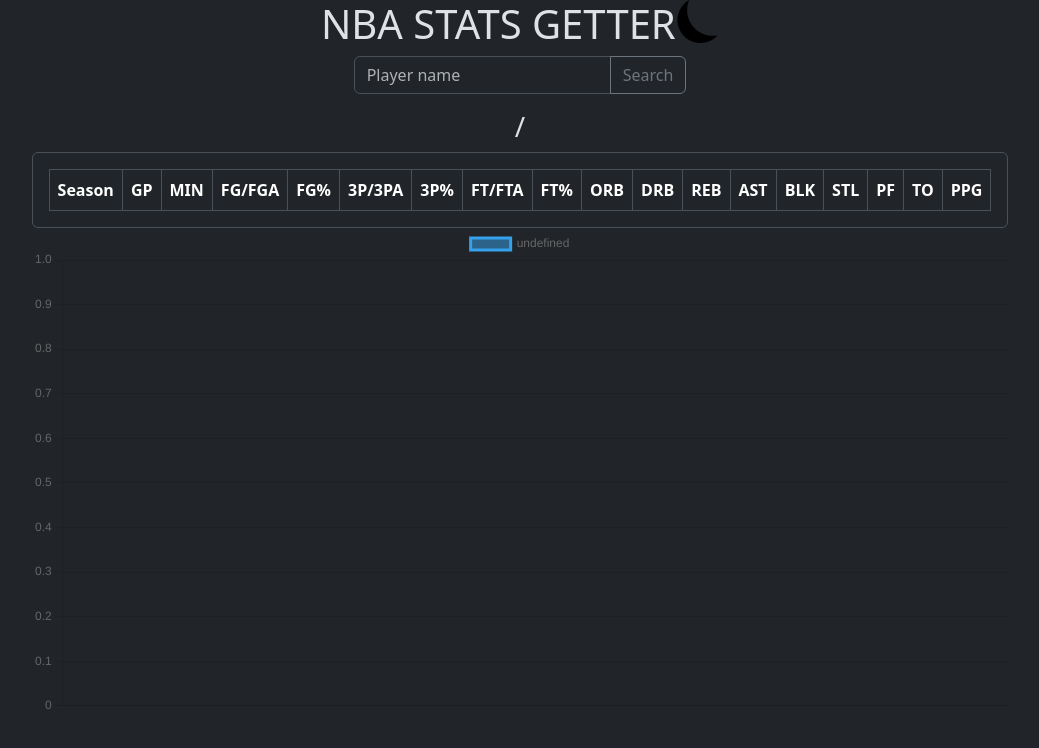
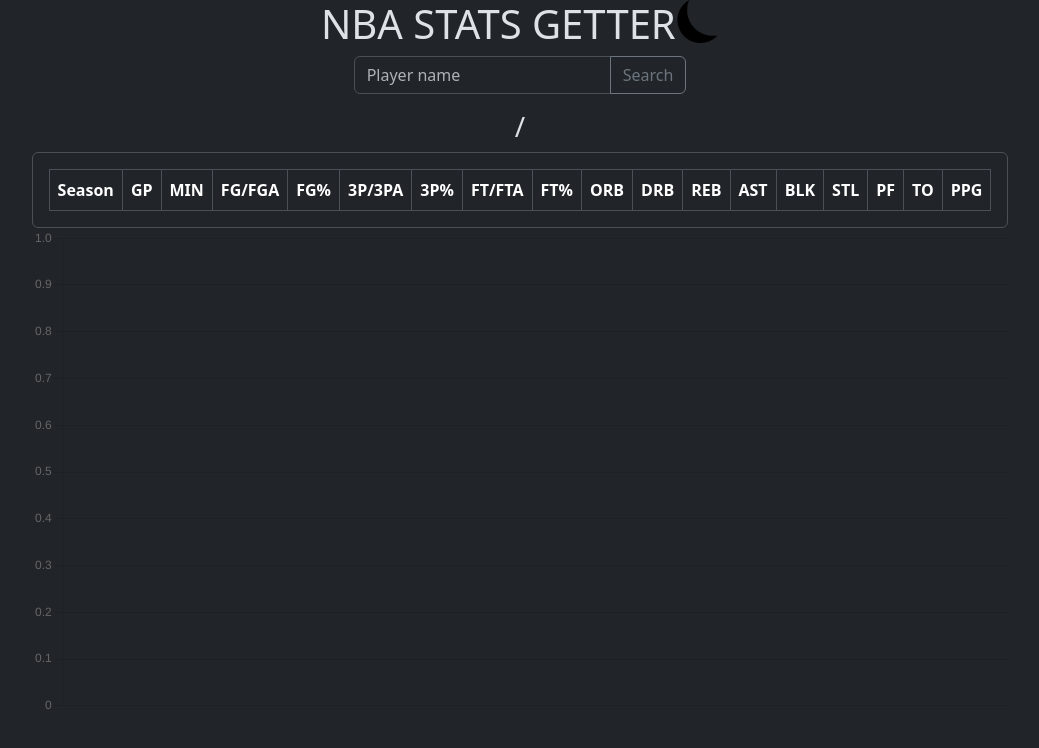
Before and after one commit to byeoh100/nba-stats, a React (Vite) app in the folder nba/: page / in a window 1280 px wide. Shown: the top 748 px of the page, without its empty margins (120-1159 px from the left). Built offline with nearby package versions, Linux system fonts and the light colour scheme.

Commit message:
Adjust LineChart.jsx

```diff
--- a/nba/src/LineChart.jsx
+++ b/nba/src/LineChart.jsx
@@ -9,23 +9,25 @@
     console.log(pData, category, pDataset)
 
     useEffect(() => {
-        if (pData) {
-            setPDataset([])
+        if (pData && category.length > 0) {
             setPLabel(pData.map((stat) => (stat.season)).reverse())
             let dataset1 = {
                 label: "TEMP",
                 data: pData.map((stat) => (stat.PTS / stat.games).toFixed(1)).reverse()
             }
-            let dataCategory = [category.map((cat) => (
+            let dataCategory = category.map((cat) => ( // you need to push the obj to the array, not the new array
                 {
                     label : cat,
                     data : pData.map((stat) => (stat[cat] / stat.games).toFixed(1)).reverse()
                 }
-            ))]
-            setPDataset([dataCategory])
-            console.log(dataCategory)
+            ))
+            setPDataset(dataCategory)
+            console.log(pDataset)
         }
-    }, [pData])
+        else {
+            setPDataset([])
+        }
+    }, [pData, category])
 
     return (
         <Line
```
